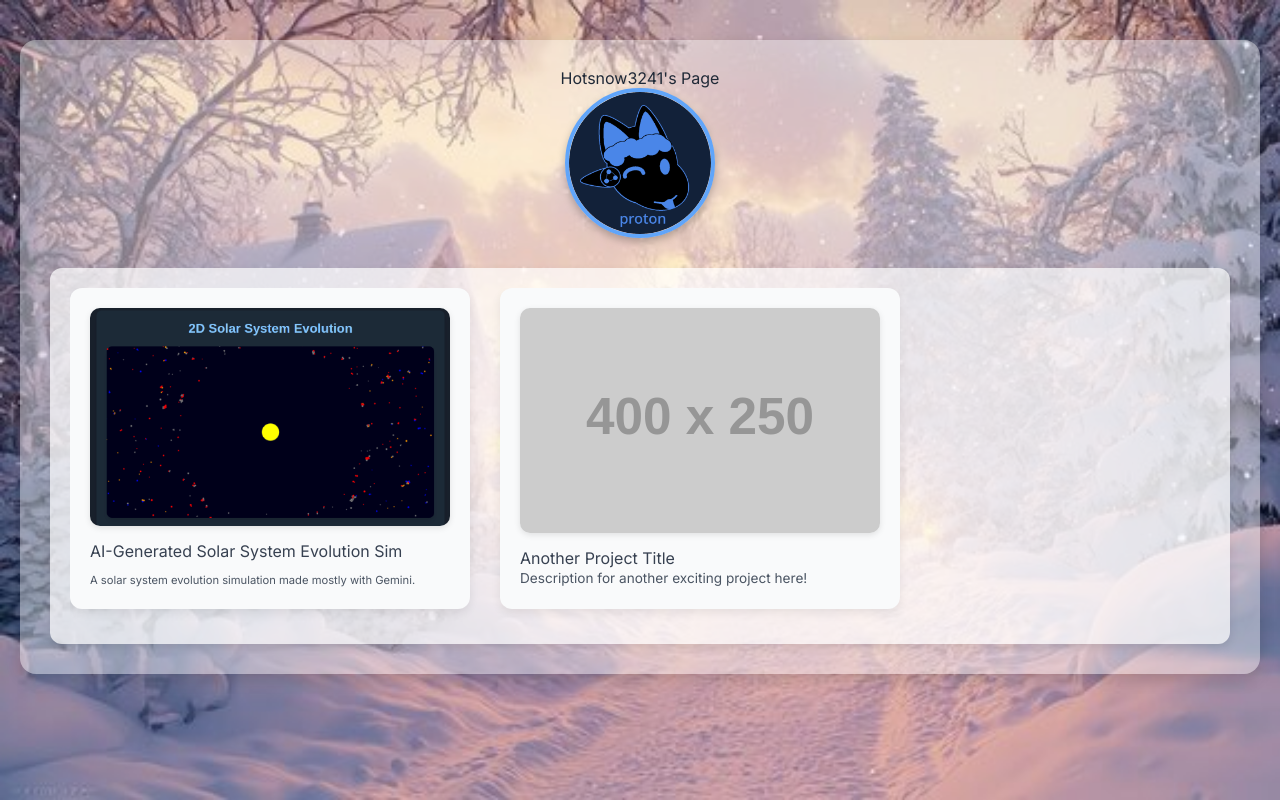
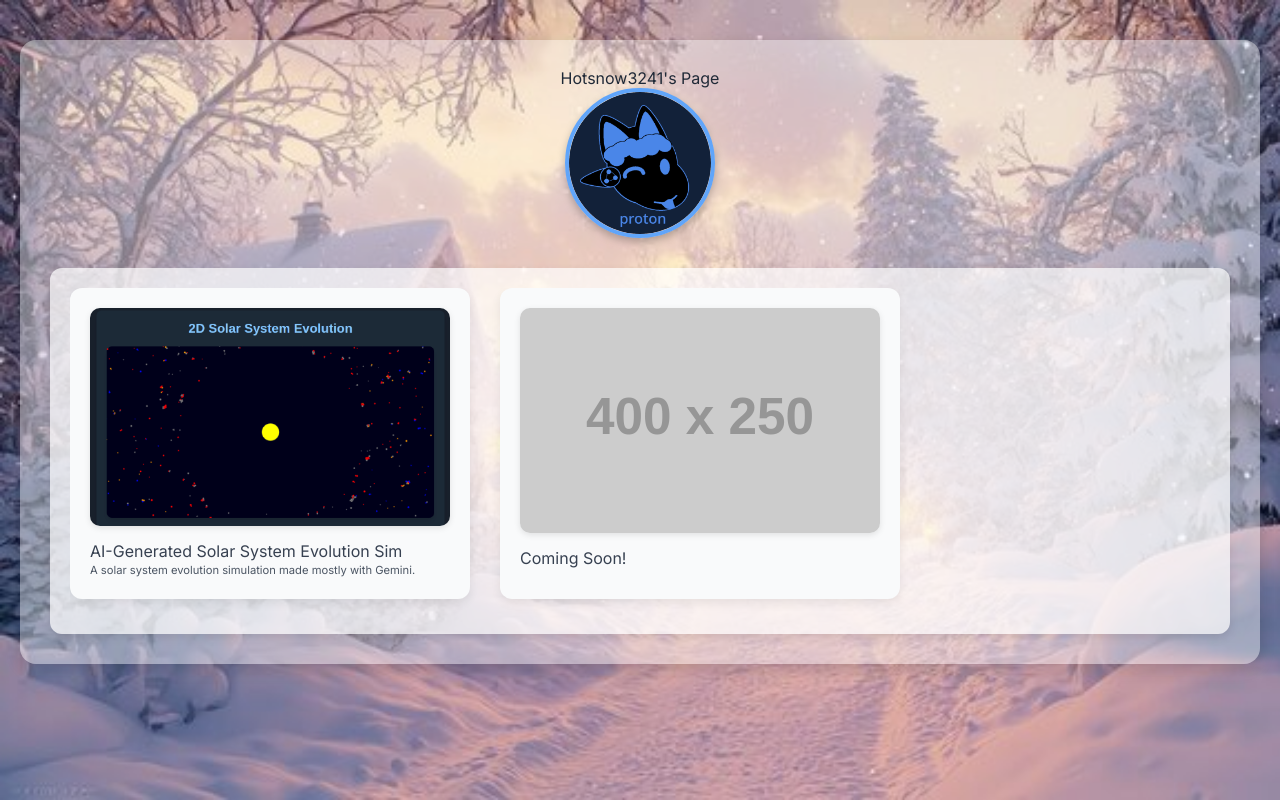
Before and after one commit to snow-is-cool/snow-is-cool.github.io, a plain HTML site: page index.html in a window 1280 px wide. Drawn offline with nearby package versions, Linux system fonts and the light colour scheme; placeholder pictures from the web are drawn by us.

Commit message:
Update index.html

```diff
--- a/index.html
+++ b/index.html
@@ -75,7 +75,6 @@
             flex-wrap: nowrap; /* Prevent items from wrapping, forcing a single line */
             justify-content: flex-start; /* Align items to the start (left) */
             gap: 30px; /* Space between thumbnail items */
-            /* margin-top: 40px; -- Moved into .thumbnails-section-box padding */
             overflow-x: auto; /* Enable horizontal scrolling */
             padding-bottom: 15px; /* Add padding for scrollbar visibility */
             -webkit-overflow-scrolling: touch; /* Smooth scrolling on iOS */
@@ -210,11 +209,11 @@
                     <a href="#" class="simulation-link">
                         <img src="https://placehold.co/400x250/E0E0E0/666666?text=Coming+Soon" alt="Coming Soon!" class="simulation-link-image">
                     </a>
-                    <h2>Another Project Title</h2>
-                    <p>Description for another exciting project here!</p>
+                    <h2>Coming Soon!</h2>
+                    <p> </p>
                 </div>
 
-                <!-- The last thumbnail item is still hidden as per previous request. -->
+                <!-- The last thumbnail item is now hidden again. -->
                 <!--
                 <div class="thumbnail-item">
                     <a href="#" class="simulation-link">
@@ -239,8 +238,8 @@
 
             // Adjust the horizontal scroll position based on the vertical scroll amount
             // event.deltaY is the vertical scroll amount (positive for down, negative for up)
-            // Multiply by a factor (e.g., 0.5) to control the scroll speed
-            thumbnailsGrid.scrollLeft += event.deltaY * -0.5;
+            // Reverted scroll speed to 1
+            thumbnailsGrid.scrollLeft += event.deltaY * 1;
         });
     </script>
 </body>
```
